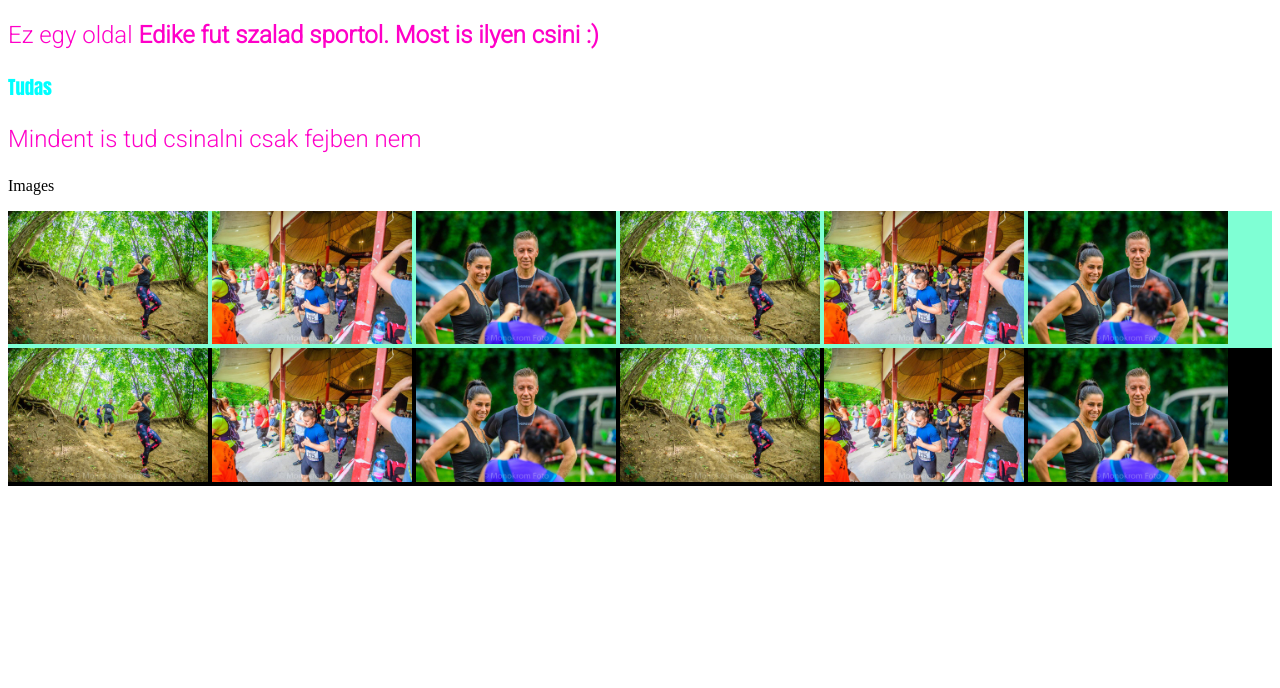
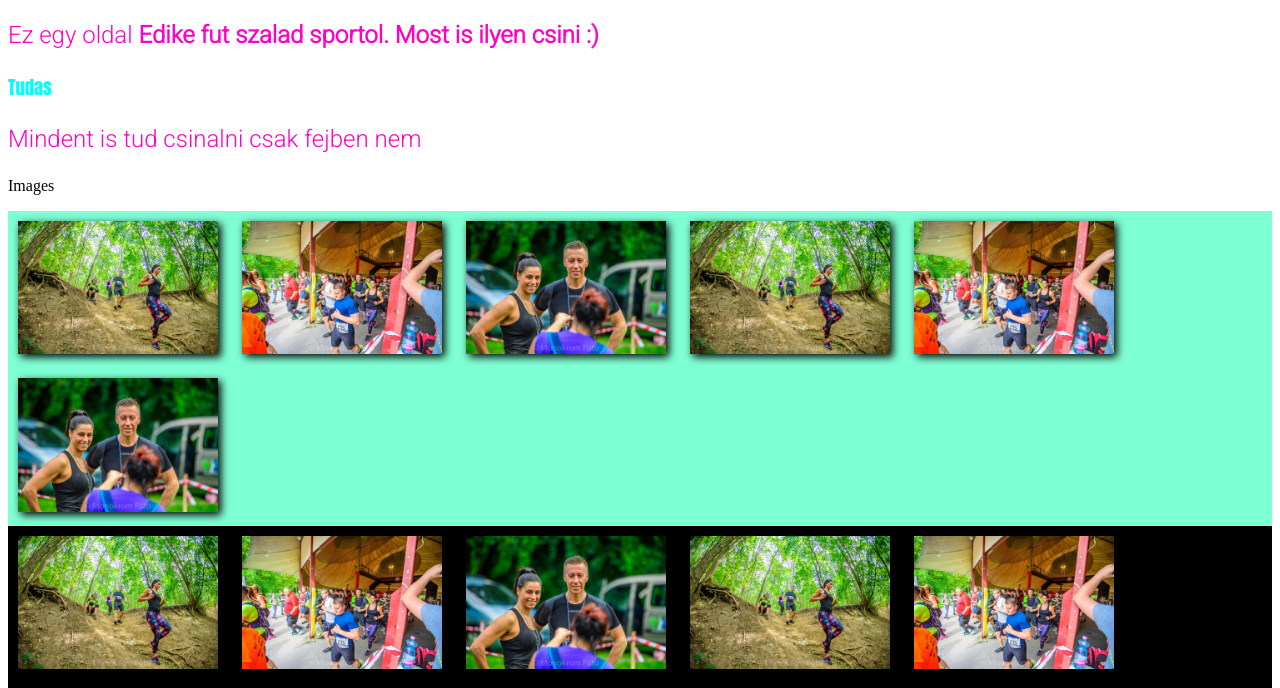
Before and after one commit to tiborpoto/testrepo, a plain HTML site: page css/index.html in a window 1280 px wide. Shown: the part 112-800 px from the top of the page. Drawn offline with Linux system fonts and the light colour scheme.

Commit message:
Add files via upload

```diff
--- a/css/css1/style.css
+++ b/css/css1/style.css
@@ -39,5 +39,7 @@ h3 {
 
 img {
     width: 200px;
+    box-shadow: 3px 3px 8px black;
+    margin: 10px;
 
 }
```
Also changed, not shown: css/index.html (line endings or trailing spaces), 4 other files.
